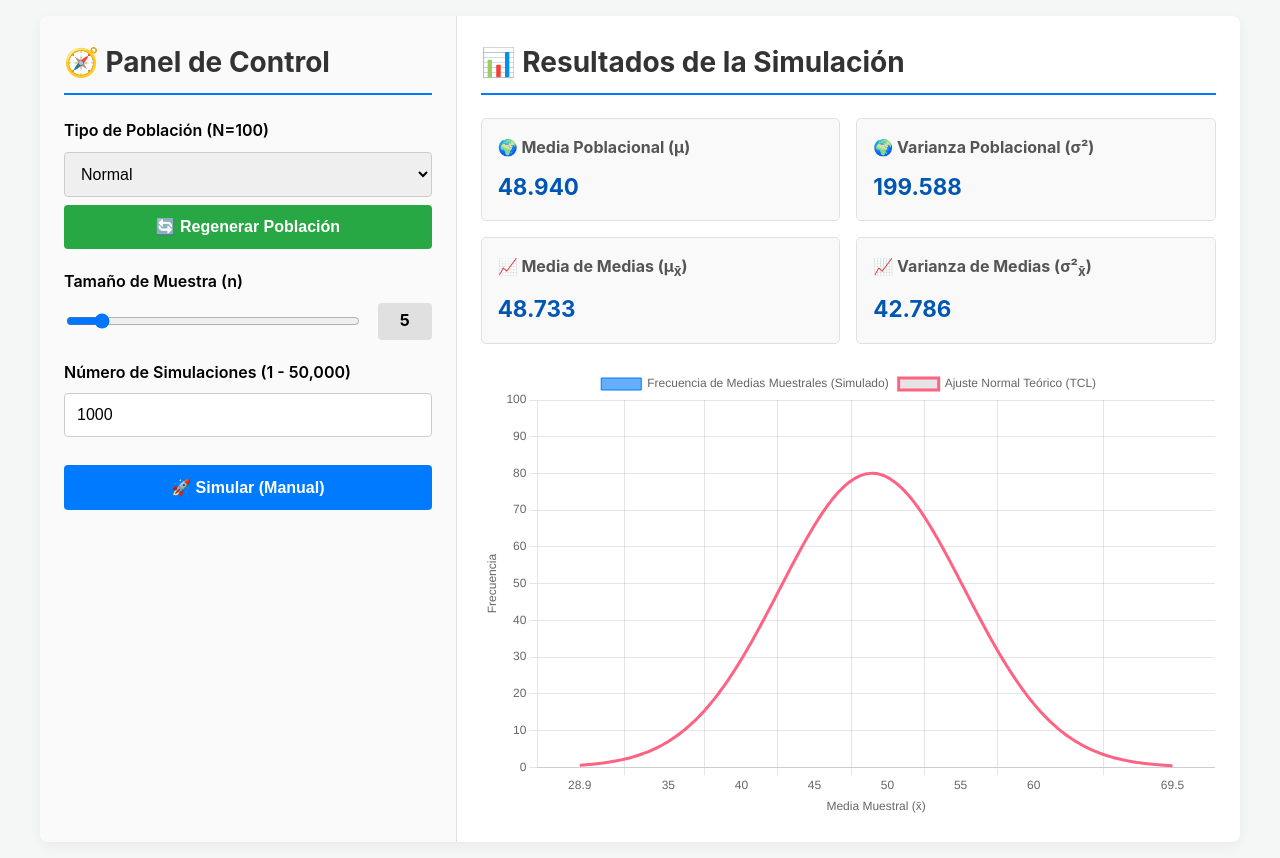
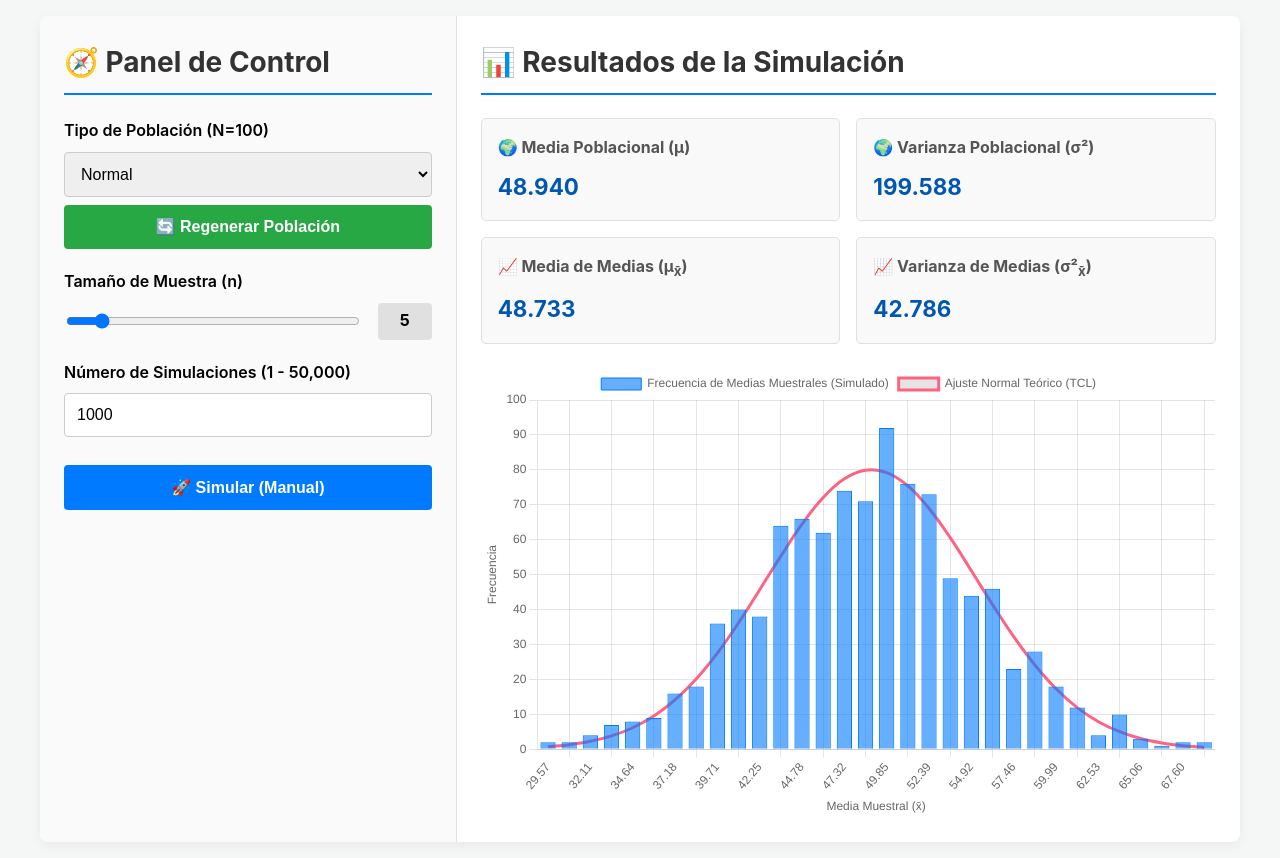
Before and after one commit to mrodgal/simulador-clt, a plain HTML site: page index.html in a window 1280 px wide. Drawn offline with nearby package versions, Linux system fonts and the light colour scheme.

Commit message:
Update index.html
aparecen las barras

```diff
--- a/index.html
+++ b/index.html
@@ -225,7 +225,7 @@
             updateChart(sampleMeans, popMean, popVariance, n);
         }
 
-        // --- *** CAMBIO: Función de Gráfico CORREGIDA *** ---
+        // --- *** CAMBIO: Función de Gráfico (Vuelta a Eje de Categorías) *** ---
         function updateChart(sampleMeans, popMean, popVariance, n) {
             if (chartInstance) {
                 chartInstance.destroy();
@@ -242,7 +242,7 @@
                 if(adjustedMin === 0 && adjustedMax === 0) adjustedMax = 1;
             }
 
-            // A. Preparar datos para el Histograma
+            // A. Preparar datos para el Histograma (Barras)
             const numBins = Math.max(10, Math.min(Math.ceil(Math.sqrt(sampleMeans.length)), 75));
             const binWidth = (adjustedMax - adjustedMin) / numBins;
 
@@ -251,63 +251,57 @@
                  return;
             }
 
-            const binCounts = new Array(numBins).fill(0);
+            const bins = new Array(numBins).fill(0); // Array de alturas
+            const labels = new Array(numBins);    // Array de etiquetas
+
+            for (let i = 0; i < numBins; i++) {
+                const binStart = adjustedMin + i * binWidth;
+                const binEnd = binStart + binWidth;
+                labels[i] = ((binStart + binEnd) / 2).toFixed(2); // Centro del bin para la etiqueta
+            }
+
             sampleMeans.forEach(mean => {
                 let binIndex = Math.floor((mean - adjustedMin) / binWidth);
                 if (binIndex === numBins) binIndex--;
                 if (binIndex >= 0 && binIndex < numBins) {
-                    binCounts[binIndex]++;
+                    bins[binIndex]++;
                 }
             });
 
-            // --- *** ESTA ES LA CORRECCIÓN *** ---
-            // Cambiamos el formato de los datos de las barras
-            const binsData = [];
-            for (let i = 0; i < numBins; i++) {
-                const binStart = adjustedMin + i * binWidth;
-                const binEnd = binStart + binWidth;
-                binsData.push({
-                    x: [binStart, binEnd], // Formato [inicio, fin]
-                    y: binCounts[i]
-                });
-            }
-            // --- *** FIN DE LA CORRECCIÓN *** ---
-
-            // B. Preparar datos para el Ajuste Normal Suavizado
+            // B. Preparar datos para el Ajuste Normal (Curva)
             const mu_x = popMean;
             const sigma_x = Math.sqrt(popVariance / n);
-            const normalCurvePoints = 200;
-            const step = (adjustedMax - adjustedMin) / normalCurvePoints;
             const normalCurveData = [];
             const scaleFactor = sampleMeans.length * binWidth;
 
-            for (let i = 0; i <= normalCurvePoints; i++) {
-                const x = adjustedMin + i * step;
+            for (let i = 0; i < numBins; i++) {
+                const x = parseFloat(labels[i]); // Usar el centro del bin
                 const y = normalPDF(x, mu_x, sigma_x) * scaleFactor;
-                normalCurveData.push({ x: x, y: y });
+                normalCurveData.push(y);
             }
 
             // C. Dibujar el Gráfico
             chartInstance = new Chart(ctx, {
-                type: 'bar',
+                type: 'bar', // Tipo base es 'bar'
                 data: {
+                    labels: labels, // Usar las etiquetas de los bins para el eje X
                     datasets: [
                         {
                             label: 'Frecuencia de Medias Muestrales (Simulado)',
-                            data: binsData, // Usamos los nuevos datos
+                            data: bins, // El array de alturas de las barras
                             backgroundColor: 'rgba(0, 123, 255, 0.6)',
                             borderColor: 'rgba(0, 123, 255, 1)',
                             borderWidth: 1,
-                            // Ya no necesitamos 'barThickness'
                         },
                         {
                             label: 'Ajuste Normal Teórico (TCL)',
-                            data: normalCurveData,
-                            type: 'line',
+                            data: normalCurveData, // El array de alturas de la curva
+                            type: 'line', // Sobrescribir a 'line'
                             fill: false,
                             borderColor: 'rgba(255, 99, 132, 1)',
-                            tension: 0.4,
-                            pointRadius: 0
+                            pointRadius: 0,
+                            // --- *** ESTA ES LA CORRECCIÓN DE SUAVIDAD *** ---
+                            tension: 0.4
                         }
                     ]
                 },
@@ -320,13 +314,11 @@
                             title: { display: true, text: 'Frecuencia' }
                         },
                         x: {
-                            type: 'linear',
+                            // El eje es 'category' por defecto con 'type: bar'
                             title: {
                                 display: true,
                                 text: 'Media Muestral (x̄)'
-                            },
-                            min: adjustedMin,
-                            max: adjustedMax
+                            }
                         }
                     }
                 }
```
